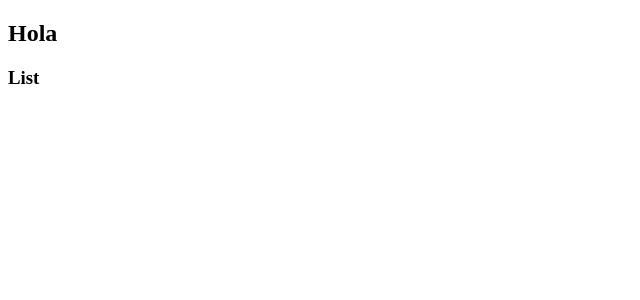
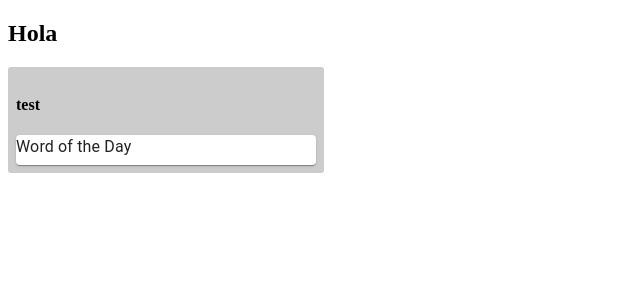
Before and after one commit to dcatasks/workahomic-prototipo, a React (Create React App) app: page / in a window 1280 px wide. Shown: the top 300 px of the page, without its empty margins (0-640 px from the left). Built offline with nearby package versions, Linux system fonts and the light colour scheme.

Commit message:
added list and card

```diff
--- a/src/components/App.js
+++ b/src/components/App.js
@@ -6,7 +6,7 @@ class App extends Component {
     return (
       <div className="App">
         <h2>Hola</h2>
-        <TaskList></TaskList>
+        <TaskList title='test'></TaskList>
       </div>
     );
   }
--- /dev/null
+++ b/src/components/TaskCard.js
@@ -0,0 +1,17 @@
+import React from 'react';
+import TaskList from './TaskList';
+import Card from '@material-ui/core/Card';
+import Typography from '@material-ui/core/Typography';
+
+const TaskCard = () => {
+    return(
+        <Card>
+            <Typography gutterBottom>
+            Word of the Day
+            </Typography>
+
+        </Card>
+    )
+}
+
+export default TaskCard;
--- a/src/components/TaskList.js
+++ b/src/components/TaskList.js
@@ -1,9 +1,23 @@
 import React, { useState } from "react";
+import TaskCard from './TaskCard';
 
 const TaskList = ({ title, cards, listID, index, dispatch }) => {
     return(
-        <h3>List</h3>
+        <div style={styles.container}>
+            <h4>{title}</h4>
+            <TaskCard></TaskCard>
+        </div>
+
     )
 }
 
+const styles = {
+    container: {
+        backgroundColor: '#ccc',
+        borderRadius: 3,
+        width: 300,
+        padding: 8
+    }
+};
+
 export default TaskList;
```
Also changed, not shown: 2 other files (tests, documents, lock files or other folders).
